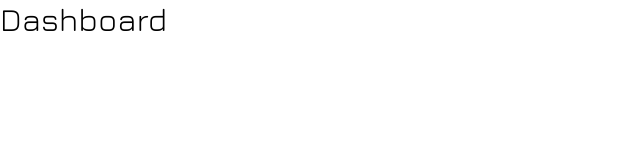
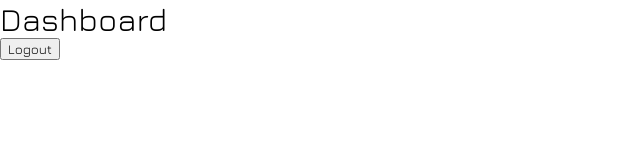
Before and after one commit to linhntt011112/DoMaSystem, a React (Create React App) app in the folder frontend/: page /dashboard in a window 1280 px wide. Shown: the top 160 px of the page, without its empty margins (0-640 px from the left). Built offline with nearby package versions, Linux system fonts and the light colour scheme.

Commit message:
create Logout

```diff
--- a/frontend/src/components/dashboard/dashboard.js
+++ /dev/null
@@ -1,15 +0,0 @@
-import React, { Component } from "react";
-
-class Dashboard extends Component {
-  render() {
-    return (
-      <div>
-        <div>
-          <h1>Dashboard</h1>
-        </div>
-      </div>
-    );
-  }
-};
-
-export default Dashboard;
--- /dev/null
+++ b/frontend/src/components/dashboard/dashboard.jsx
@@ -0,0 +1,42 @@
+import React, { Component } from "react";
+import axios from "axios";
+import { useNavigate } from 'react-router-dom';
+
+function withNavigation(Component) {
+  return props => <Component {...props} navigate={useNavigate()} />;
+}
+
+class Dashboard extends Component {
+  constructor(props) {
+    super(props);
+
+    this.handleLogoutClick = this.handleLogoutClick.bind(this);
+  }
+
+  handleLogoutClick() {
+    axios
+      .get("http://127.0.0.1:3009/logout", { withCredentials: true })
+      .then(response => {
+        // this.props.handleLogout();
+        this.props.navigate("/");
+        console.log("Ok")
+      })
+      .catch(error => {
+        console.log("logout error", error);
+      });
+  }
+
+
+  render() {
+    return (
+      <div>
+        <div>
+          <h1>Dashboard</h1>
+          <button onClick={() => this.handleLogoutClick()}>Logout</button>
+        </div>
+      </div>
+    );
+  }
+};
+
+export default withNavigation(Dashboard);
--- a/frontend/src/components/login/login.js
+++ b/frontend/src/components/login/login.jsx
@@ -1,8 +1,13 @@
 import React from 'react';
 import './login.scss';
 import axios from "axios";
+import { useNavigate } from 'react-router-dom';
 
 const { Component } = React
+
+function withNavigation(Component) {
+  return props => <Component {...props} navigate={useNavigate()} />;
+}
 
 class LoginPage extends Component {
   constructor(props){
@@ -37,8 +42,9 @@ class LoginPage extends Component {
       .then(response => {
         console.log(response.data)
         if (response.data.ok) {
+          // this.props.handleSuccessfulAuth(response.data);
           console.log(this.props);
-          this.props.history.push("/dashboard");
+          this.props.navigate("/dashboard");
         }
       })
       .catch(error => {
@@ -83,4 +89,4 @@ class LoginPage extends Component {
   }
 }
 
-export default LoginPage;
+export default withNavigation(LoginPage);
```
